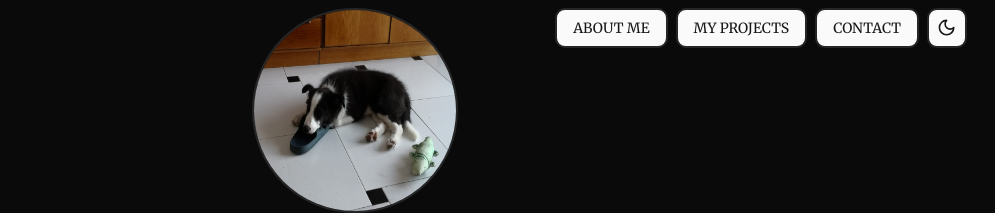
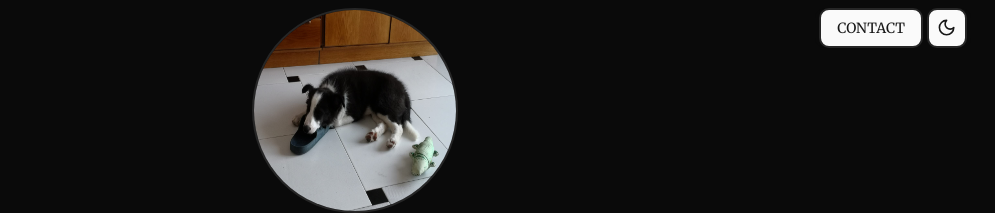
Before and after one commit to gomisroca/portfolio, a React (Vite) app: page / in a window 1280 px wide. Shown: the top 213 px of the page, without its empty margins (285-1280 px from the left). Built offline with nearby package versions, Linux system fonts and the light colour scheme.

Commit message:
feat: :sparkles: Reworked navbar links to contain only 'Contact' with a dropdown menu

```diff
--- a/src/components/ui/navbar.tsx
+++ b/src/components/ui/navbar.tsx
@@ -2,7 +2,6 @@ import { ModeToggle } from "@/components/ui/mode-toggle"
 import {
     Menubar,
     MenubarMenu,
-    MenubarSeparator,
   } from "@/components/ui/menubar"
 import { Button } from "@/components/ui/button"
 import {
@@ -11,9 +10,8 @@ import {
     DropdownMenuItem,
     DropdownMenuTrigger,
   } from "@/components/ui/dropdown-menu"
+import { Mail, Menu } from "lucide-react"
 import { Link } from "react-router-dom"
-import { Menu } from "lucide-react"
-import data from '@/data.json'
 
 function Navbar() {
         return (
@@ -27,31 +25,39 @@ function Navbar() {
                             </Button>
                         </DropdownMenuTrigger>
                         <DropdownMenuContent align="end">
-                            {data["navbar-links"].map(link => (
-                                <DropdownMenuItem>
-                                    <Button className="uppercase w-full" asChild>
-                                        <Link to={link.url} role="link">
-                                            {link.name}
-                                        </Link>
-                                    </Button>
-                                    <MenubarSeparator />
-                                </DropdownMenuItem>
-                            ))}
+
                         </DropdownMenuContent>
                     </DropdownMenu>
                 </div>
-                <Menubar className="hidden md:flex border-none z-10 mx-6 my-2 justify-end  fixed top-0 right-0">
+                <Menubar className="hidden md:flex border-none z-10 mx-6 my-2 justify-end fixed top-0 right-0">
                     <MenubarMenu>
-                        {data["navbar-links"].map(link => (
-                            <>
-                                <Button className="uppercase" asChild>
-                                    <Link to={link.url} role="link">
-                                        {link.name}
-                                    </Link>
+                        <DropdownMenu>
+                            <DropdownMenuTrigger asChild>
+                                <Button className="uppercase">
+                                    Contact
                                 </Button>
-                                <MenubarSeparator />
-                            </>
-                        ))}
+                                </DropdownMenuTrigger>
+                            <DropdownMenuContent align="end">
+                                <a href="mailto:gomisroca@gmail.com">
+                                    <DropdownMenuItem className="flex gap-2 w-full justify-between p-4 cursor-pointer">
+                                        <Mail/>
+                                        <span>gomisroca@gmail.com</span>
+                                    </DropdownMenuItem>
+                                </a>
+                                <Link to="https://github.com/gomisroca/">
+                                    <DropdownMenuItem className="flex gap-2 w-full justify-between p-4 cursor-pointer">
+                                        <img src="./github-mark.svg" className="invert-0 dark:invert h-[20px]" />
+                                        <span>gomisroca</span>
+                                    </DropdownMenuItem>
+                                </Link>
+                                <Link to="https://discord.com/users/548153072090742784">
+                                    <DropdownMenuItem className="flex gap-2 w-full justify-between p-4 cursor-pointer">
+                                        <img src="./discord-mark-black.svg" className="invert-0 dark:invert h-[20px]" />
+                                        <span>jasar.</span>
+                                    </DropdownMenuItem>
+                                </Link>
+                            </DropdownMenuContent>
+                        </DropdownMenu>
                         <ModeToggle />
                     </MenubarMenu>
                 </Menubar>
--- a/src/data.json
+++ b/src/data.json
@@ -1,9 +1,4 @@
 {
-    "navbar-links": [
-        {"name": "About Me", "url": "/"},
-        {"name": "My Projects", "url": "/"},
-        {"name": "Contact", "url": "/"}
-    ],
     "banner": {
         "image": "./avatar.jpeg",
         "introduction": "<p>I am a self-taught full-stack developer, having developed several projects both in teams and on my own.</p><p>Throughout my learning journey, I have always looked to expand my knowledge and to step out of my comfort zone, be it by seeking out new technologies, taking on complex problems, or studying an assortment of courses and books. This has equipped me with a solid understanding of both front and backend development, technologies and best practices.</p><p>My passion is in creating efficient, modern projects that are easy to use and attractive for the end user and have a clear and concise codebase that can be iterated upon.</p>"
```
